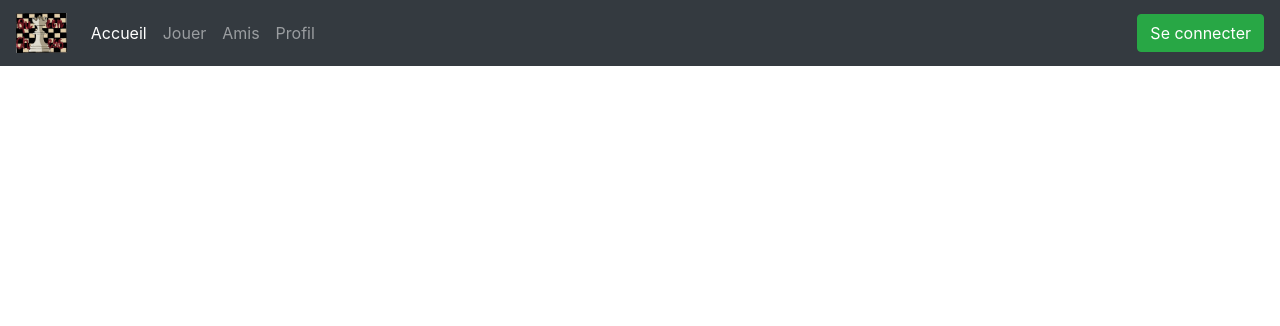
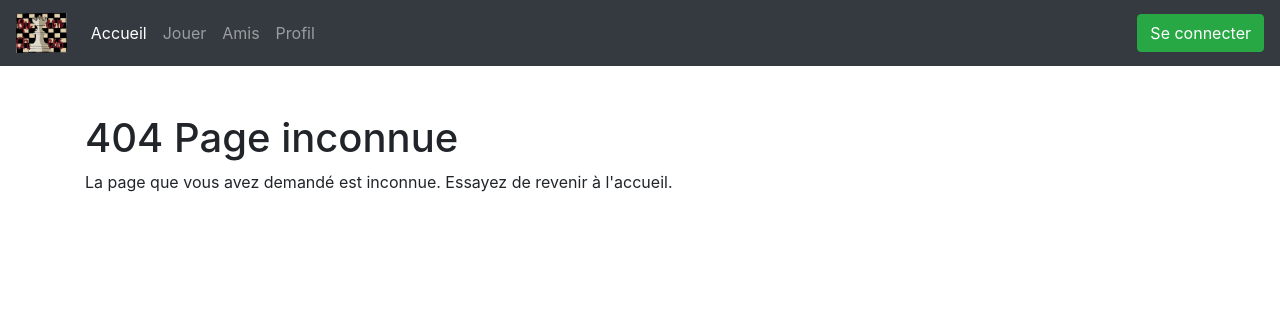
Before and after one commit to Wilfried71/queen-chess, a PHP site: page /index.php?page=404 in a window 1280 px wide. Shown: the top 326 px of the page. Run offline with PHP 8.4, Linux system fonts and the light colour scheme.

Commit message:
Finished first version of router

```diff
--- /dev/null
+++ b/assets/scripts/autoload.js
@@ -0,0 +1,8 @@
+// When the page is loaded
+$(function() {
+    // Add an event listener on login button
+    $('#btn-login').click(function() {
+        // Redirect to login page
+        window.location.replace("?page=login");
+    });
+});
--- a/index.php
+++ b/index.php
@@ -8,12 +8,51 @@
     <title>QueenChess</title>
     <!-- Bootstrap CSS -->
     <link rel="stylesheet" href="./assets/bootstrap/css/bootstrap.min.css">
+    <!-- Load JQuery and Bootstrap JS -->
+    <script src="https://code.jquery.com/jquery-3.5.1.slim.min.js" integrity="sha384-DfXdz2htPH0lsSSs5nCTpuj/zy4C+OGpamoFVy38MVBnE+IbbVYUew+OrCXaRkfj" crossorigin="anonymous"></script>
+    <script src="https://cdn.jsdelivr.net/npm/bootstrap@4.6.0/dist/js/bootstrap.bundle.min.js" integrity="sha384-Piv4xVNRyMGpqkS2by6br4gNJ7DXjqk09RmUpJ8jgGtD7zP9yug3goQfGII0yAns" crossorigin="anonymous"></script>
+    <!-- Load autoload js -->
+    <script src="./assets/scripts/autoload.js"></script>
 </head>
 
 <body>
-    <?php require('pages/header.php'); ?>
+    <?php
+    // Start session
+    session_start();
+    // Import navbar
+    require_once('pages/header.php');
+
+    // If page provided
+    if (isset($_GET['page'])) {
+        // Show the provided page
+        switch ($_GET['page']) {
+            case 'index':
+                require('pages/index-content.php');
+                break;
+            case 'play':
+                require('pages/game.php');
+                break;
+            case 'login':
+                require('pages/login.php');
+                break;
+            case 'register':
+                require('pages/register.php');
+                break;
+            case 'friends':
+                require('pages/friends.php');
+                break;
+            case 'profile':
+                require('pages/profile.php');
+                break;
+
+            default:
+                require('pages/404.php');
+                break;
+        }
+    } else {
+        require('pages/index-content.php');
+    }
+    ?>
 </body>
-<script src="https://code.jquery.com/jquery-3.5.1.slim.min.js" integrity="sha384-DfXdz2htPH0lsSSs5nCTpuj/zy4C+OGpamoFVy38MVBnE+IbbVYUew+OrCXaRkfj" crossorigin="anonymous"></script>
-<script src="https://cdn.jsdelivr.net/npm/bootstrap@4.6.0/dist/js/bootstrap.bundle.min.js" integrity="sha384-Piv4xVNRyMGpqkS2by6br4gNJ7DXjqk09RmUpJ8jgGtD7zP9yug3goQfGII0yAns" crossorigin="anonymous"></script>
 
 </html>
--- /dev/null
+++ b/pages/404.php
@@ -0,0 +1,4 @@
+<div class="container mt-5">
+    <h1>404 Page inconnue</h1>
+    <p>La page que vous avez demandé est inconnue. Essayez de revenir à l'accueil.</p>
+</div>
--- /dev/null
+++ b/pages/friends.php
@@ -0,0 +1,3 @@
+<div class="container mt-5">
+    <h1>Amis</h1>
+</div>
--- /dev/null
+++ b/pages/game.php
@@ -0,0 +1,3 @@
+<div class="container mt-5">
+    <h1>Jouer</h1>
+</div>
--- a/pages/header.php
+++ b/pages/header.php
@@ -2,23 +2,28 @@
   <button class="navbar-toggler" type="button" data-toggle="collapse" data-target="#navbarTogglerDemo03" aria-controls="navbarTogglerDemo03" aria-expanded="false" aria-label="Toggle navigation">
     <span class="navbar-toggler-icon"></span>
   </button>
-  <a class="navbar-brand" href="#"><img src="./assets/images/logo.jpg" alt="QueenChess" height="40"></a>
+  <a class="navbar-brand" href="?page=index"><img src="./assets/images/logo.jpg" alt="QueenChess" height="40"></a>
 
   <div class="collapse navbar-collapse" id="navbarTogglerDemo03">
     <ul class="navbar-nav mr-auto mt-2 mt-lg-0">
       <li class="nav-item active">
-        <a class="nav-link" href="#">Accueil<span class="sr-only">(current)</span></a>
+        <a class="nav-link" href="?page=index">Accueil<span class="sr-only">(current)</span></a>
       </li>
       <li class="nav-item">
-        <a class="nav-link" href="#">Jouer</a>
+        <a class="nav-link" href="?page=play">Jouer</a>
       </li>
       <li class="nav-item">
-        <a class="nav-link" href="#">Amis</a>
+        <a class="nav-link" href="?page=friends">Amis</a>
       </li>
       <li class="nav-item">
-        <a class="nav-link" href="#">Profil</a>
+        <a class="nav-link" href="?page=profile">Profil</a>
       </li>
     </ul>
-    <button class="btn btn-success my-2 my-sm-0" type="submit">Se connecter</button>
+    <?php
+    // If the user is logged in
+    if (!isset($_SESSION['logged']) || $_SESSION['logged'] == false) {
+      echo '<button class="btn btn-success my-2 my-sm-0" id="btn-login">Se connecter</button>';
+    }
+    ?>
   </div>
 </nav>
--- /dev/null
+++ b/pages/index-content.php
@@ -0,0 +1,3 @@
+<div class="container mt-5">
+    <h1>Accueil</h1>
+</div>
--- /dev/null
+++ b/pages/login.php
@@ -0,0 +1,3 @@
+<div class="container mt-5">
+    <h1>Se connecter</h1>
+</div>
--- /dev/null
+++ b/pages/profile.php
@@ -0,0 +1,3 @@
+<div class="container mt-5">
+    <h1>Mon profil</h1>
+</div>
--- /dev/null
+++ b/pages/register.php
@@ -0,0 +1,3 @@
+<div class="container mt-5">
+    <h1>Créer un compte</h1>
+</div>
```
